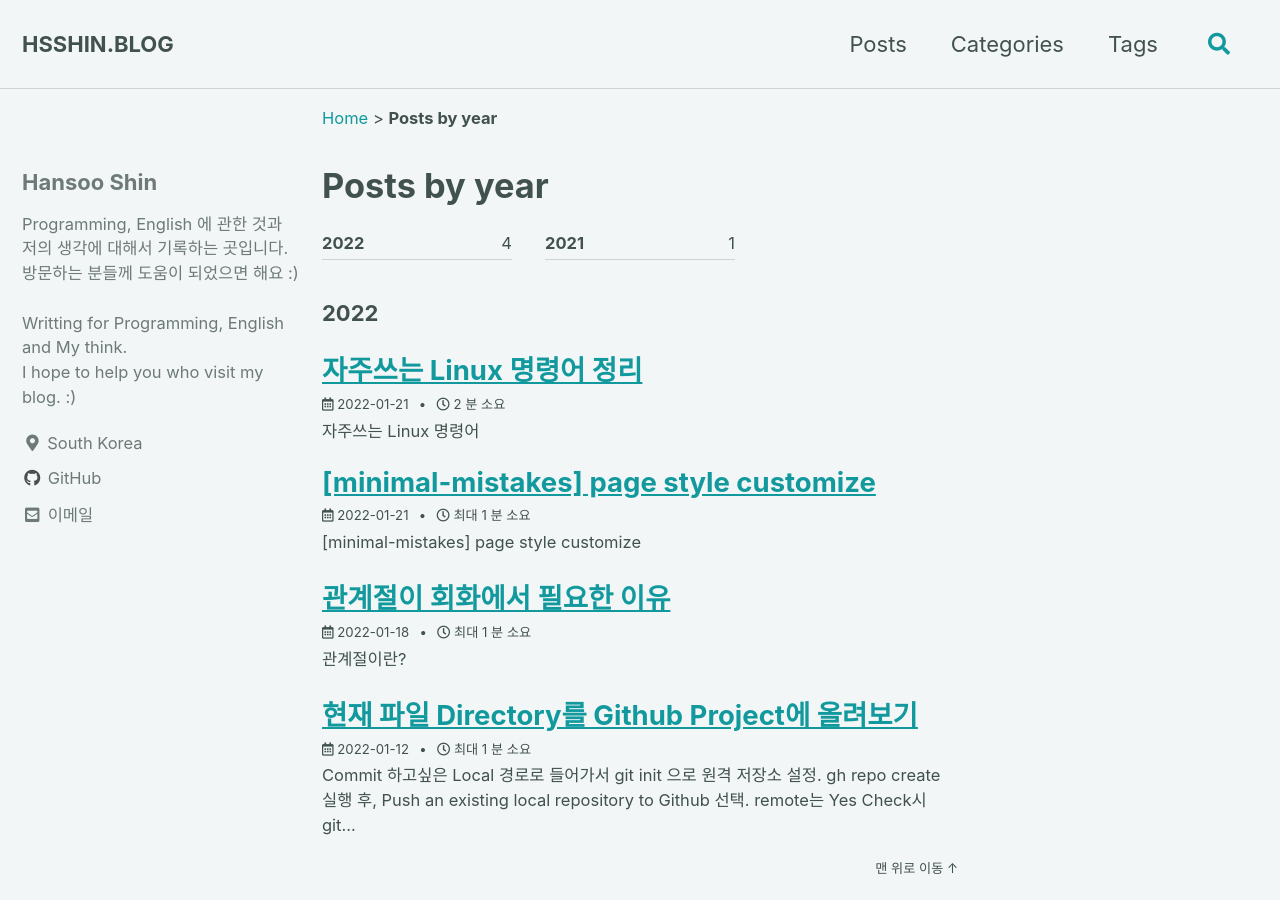
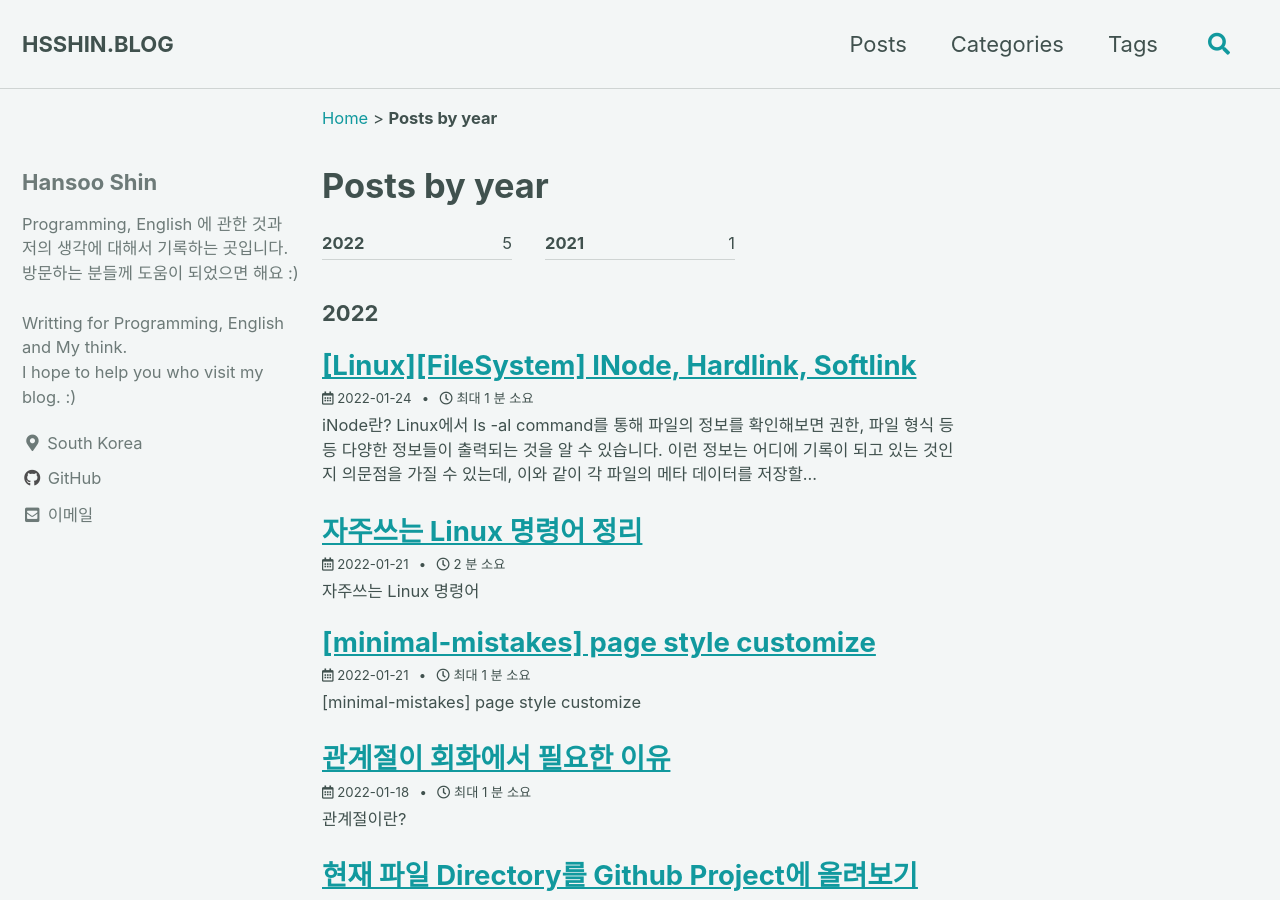
Before and after one commit to dlgldgldgld/dlgldgldgld.github.io, a Jekyll site: the page built from _pages/year-archive.md, in a window 1280 px wide and 900 px high. Built offline with Jekyll 4.4.1, drawn with Linux system fonts in a browser that asks for light colours; cached includes are drawn as plain includes.

Commit message:
command 추가, link 개념 추가

```diff
--- a/_posts/Linux/2022-01-21-Linuxcommand.md
+++ b/_posts/Linux/2022-01-21-Linuxcommand.md
@@ -43,6 +43,7 @@ tag: Linux
 	- `tar -zxf test.tar.gz` : 합쳐진 파일을 분리
 - `rm` : 파일 제거 명령어
 	- `rm -rf test1` : test1 경로의 모든 파일을 다 제거함
+	- `rm` 명령어는 윈도우와는 다르게 복구 불가.
 - `date` : 현재 시간 출력
 	- cloud server 이용시 사용될 수 있음.
 	- 시스템 시간 변경도 가능.
@@ -60,3 +61,11 @@ tag: Linux
 - `env` : 모든 환경변수 목록 출력
 - `which` : 명령어 & tool 의 위치 확인 가능
 	- which ls, which file 이런것도 됨.
+- `touch` : 파일 생성 command.
+  - `touch a.txt` : a.txt 파일 생성
+- `ln` : hardlink 생성을 위한 명령어
+  - `ln a.txt apple` : a.txt 파일의 inode를 가리키는 apple hardlink 생성.
+- `stat` : ls 이외에도 파일의 정보를 볼 수 있는 명령어. ls 보다 더 자세한 내용을 확인할 수 있다. ( Device, Block, IO Block 등등)
+  - `stat filename` : filename의 상세 내용 출력
+  - Modify : 파일 내부의 Content 변경시간
+  - Change : Inode의 변경시간
--- /dev/null
+++ b/_posts/Linux/2022-01-24-Linux_iNode.md
@@ -0,0 +1,36 @@
+---
+layout: single
+title:  "[Linux][FileSystem] INode, Hardlink, Softlink"
+category: Linux
+tag: Linux
+---
+
+# iNode란?
+- Linux에서 `ls -al` command를 통해 파일의 정보를 확인해보면 권한, 파일 형식 등등 다양한 정보들이 출력되는 것을 알 수 있습니다.
+- 이런 정보는 어디에 기록이 되고 있는 것인지 의문점을 가질 수 있는데, 이와 같이 각 **파일의 메타 데이터를 저장할때 사용되는 것이 inode** 입니다.
+- `ls -i` command를 통해 inode의 number를 확인할 수 있습니다.
+- iNode는 link를 통해 다른 file에서도 연결을 할 수 있습니다. Softlink와 Hardlink가 이에 해당되는데 아래에서 자세하게 알아보도록 하겠습니다.
+
+    ![alt](https://pc-freak.net/images/what-is-inode-find-out-which-filesystem-or-directory-eating-up-all-your-system-inodes-linux_inode_diagram.gif)
+
+    [image 참조] : https://pc-freak.net/images/what-is-inode-find-out-which-filesystem-or-directory-eating-up-all-your-system-inodes-linux_inode_diagram.gif
+
+
+# link
+- link라는 개념은 Window에서 흔히 사용하는 "바로가기"를 생각하면 됩니다. 바로가기는 특정 파일의 경로를 별도의 파일로 저장한 후에 Directory의 파일이나 폴더로 바로 이동하게 되는 기능입니다. 이와 비슷한 개념이 Linux에도 그대로 존재합니다.
+
+## Hardlink
+- 첫번째로 소개할 link는 Hardlink 입니다. Hardlink는 파일의 inode를 직접 연결해서 바로가기를 걸어두는 것을 의미합니다.
+- 직접 inode에 연결되어 있기 때문에 최초로 생성한 파일을 삭제하더라도 실제 File Data는 삭제되지 않습니다.
+
+    ![alt](../../assets/images/2022-01-24-Linux_iNode/Image1.png)
+
+
+## Softlink
+- Softlink는 Hardlink와는 다르게 링크한 파일의 경로만 저장합니다.
+- 저장한 Directory의 파일이 제거된다면 Softlink 또한 사용할 수 없는 상태가 됩니다.
+- 원본 파일 제거 후, 동일한 경로에 동일한 name으로 파일을 다시 생성하면 다시 Softlink 동작이 가능합니다.
+- Softlink는 symbolic link, symlink 라고도 불립니다.
+    ![alt](https://miro.medium.com/max/628/1*ojVZedoItdtM1OEpl9YatQ.png)
+
+    [image 참조] : https://miro.medium.com/max/628/1*ojVZedoItdtM1OEpl9YatQ.png
```
Also changed, not shown: assets/images/2022-01-24-Linux_iNode/Image1.png (added).
